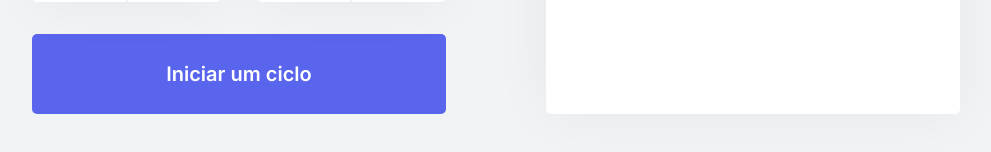
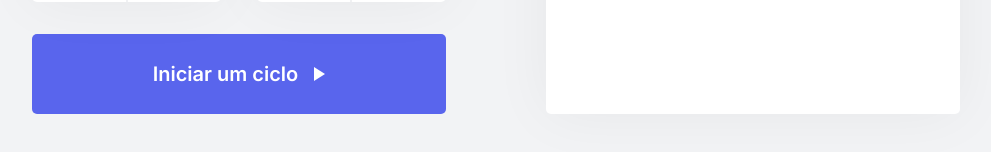
Before and after one commit to AugustoMarcelo/move.it, a Next.js app: page / in a window 1280 px wide. Shown: the part 562-714 px from the top of the page, without its empty margins (144-1135 px from the left). Built offline with nearby package versions, Linux system fonts and the light colour scheme.

Commit message:
chore: add play icon

```diff
--- a/src/components/Countdown.tsx
+++ b/src/components/Countdown.tsx
@@ -53,6 +53,7 @@ export function Countdown() {
               onClick={startCountdown}
             >
               Iniciar um ciclo
+              <img src="/icons/play-arrow.svg" alt="Seta branca para a direita"/>
             </button>
           )}
         </>
--- a/src/styles/components/Countdown.module.css
+++ b/src/styles/components/Countdown.module.css
@@ -53,6 +53,11 @@
   transition: background-color 0.2s;
 }
 
+.countdownButton img {
+  margin-left: 1rem;
+  font-size: 0px;
+}
+
 .countdownButton:not(:disabled):hover {
   background: var(--blue-dark);
 }
```
